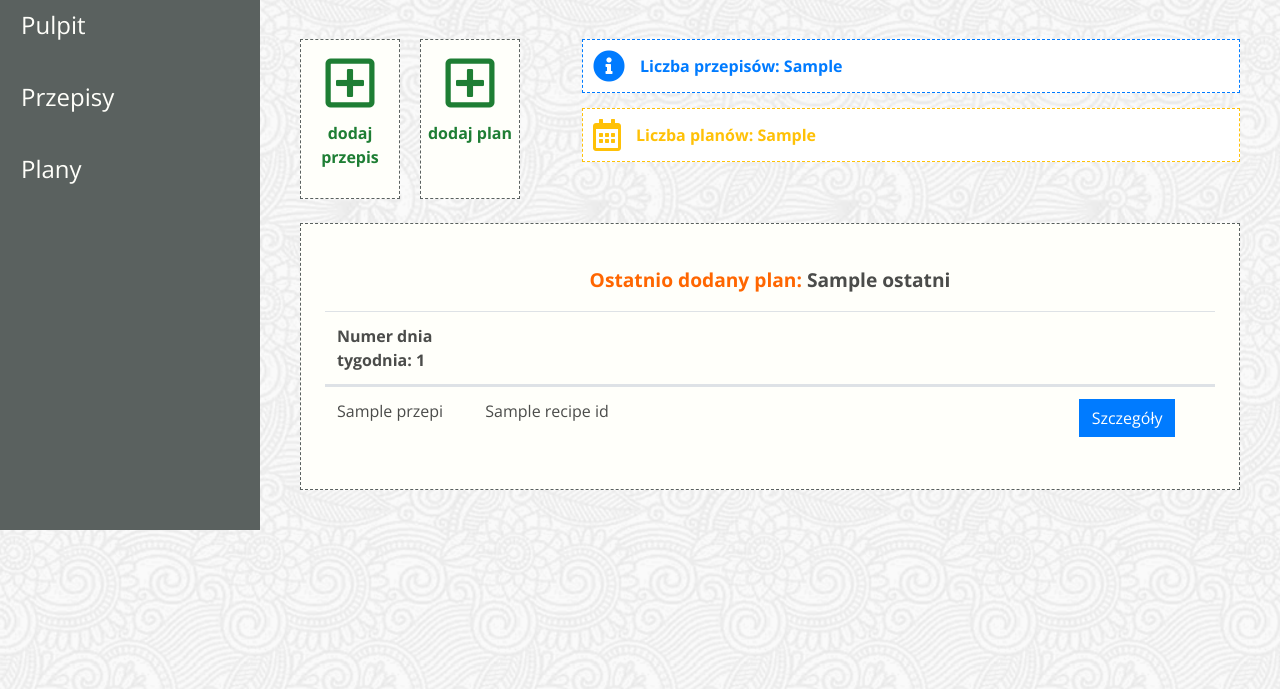
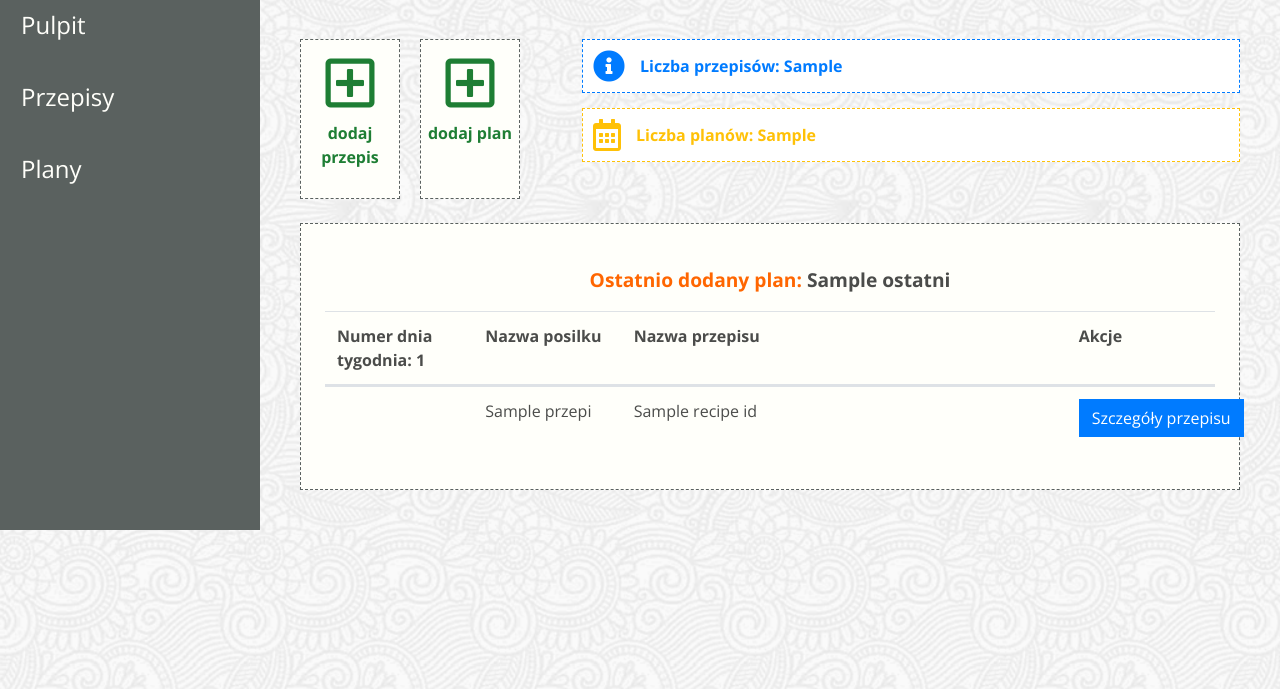
Before and after one commit to zooyl/Jedzonko-ScrumProject, a Django app: template jedzonko/templates/dashboard.html in a window 1280 px wide. Shown: the part 85-774 px from the top of the page. Run offline with Django 3.2, Linux system fonts and the light colour scheme; the template is opened without the code that fills it: most values are stand-ins (such as "Sample title", 1, 10 or a date in 2020); some libraries are stand-ins or nearby versions; some web fonts are replaced.

Commit message:
Final Boss 1.1

```diff
--- a/jedzonko/templates/dashboard.html
+++ b/jedzonko/templates/dashboard.html
@@ -43,17 +43,18 @@
             <thead>
             <tr class="d-flex">
                 <th class="col-2">Numer dnia tygodnia: {{forloop.counter}}</th>
-                <th class="col-8"></th>
-                <th class="col-2"></th>
+                <th class="col-2">Nazwa posilku</th>
+                <th class="col-6">Nazwa przepisu</th>
+                <th class="col-2">Akcje</th>
             </tr>
             </thead>
             <tbody>
             {%for przepis in przepisy%}
             <tr class="d-flex">
+                <td class="col-2"></td>
                 <td class="col-2">{{przepis.meal_name}}</td>
-                <td class="col-8">{{przepis.recipe_id.name}}</td>
-                <td class="col-2">
-                    <a class="btn btn-primary rounded-0" href="/recipe/{{przepis.recipe_id.id}}">Szczegóły</a>
+                <td class="col-6">{{przepis.recipe_id.name}}</td>
+                <td class="col-2"><a class="btn btn-primary rounded-0" href="/recipe/{{przepis.recipe_id.id}}">Szczegóły przepisu</a>
                 </td>
             </tr>
             {%endfor%}
```
